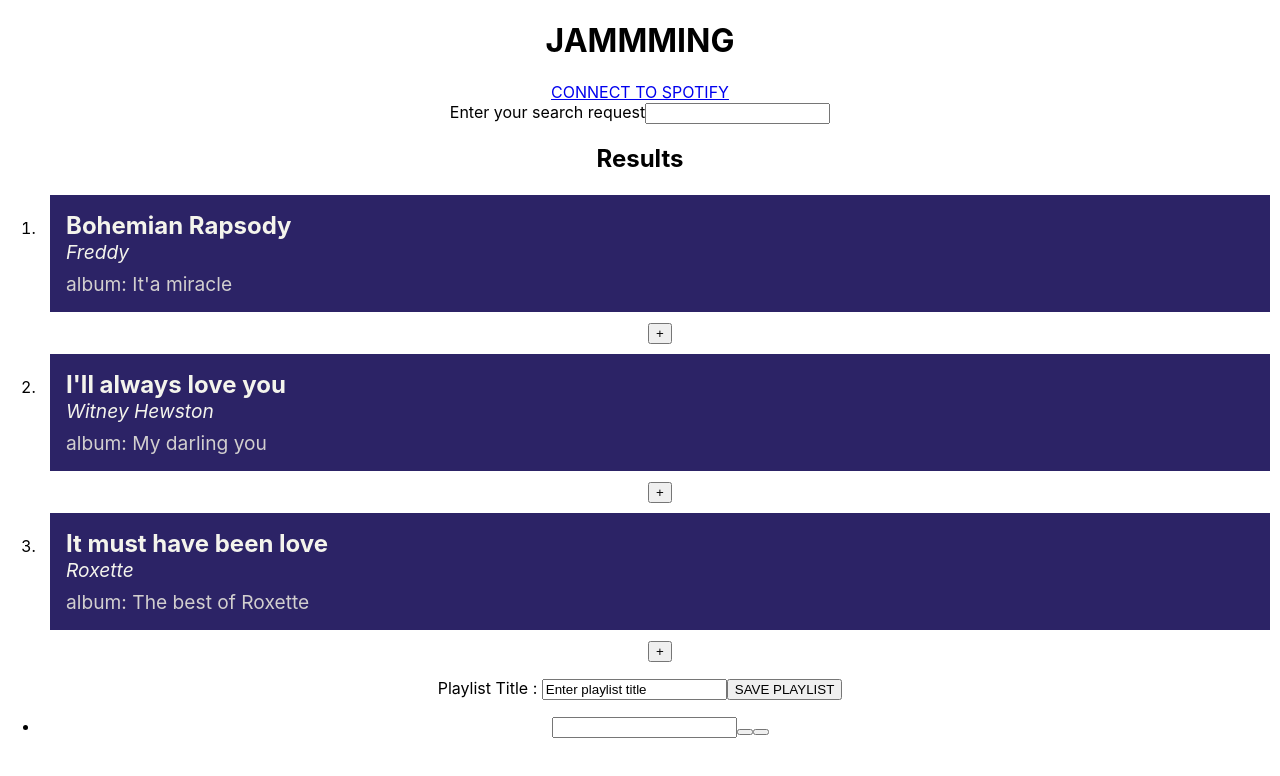
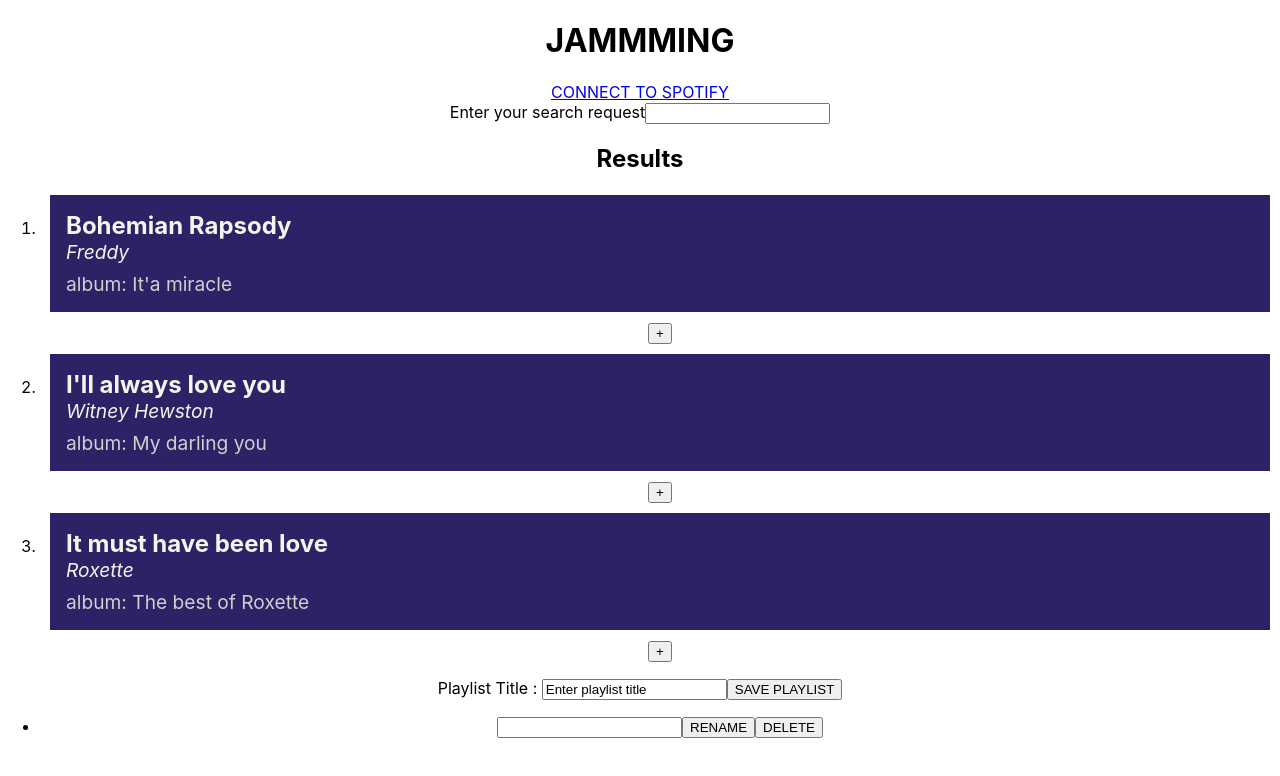
Before and after one commit to YuriyBurylo/jammming, a React (Create React App) app: page / in a window 1280 px wide. Both pictures are taken after a click on the button "SAVE PLAYLIST". Shown: the top 776 px of the page. Built offline with nearby package versions, Linux system fonts and the light colour scheme.

Commit message:
optimized MyPlayLists component

```diff
--- a/src/App.js
+++ b/src/App.js
@@ -128,7 +128,7 @@ function App() {
         <SearchBar handleInput={handleInput} value={input}/>
         <SearchResults data={results} addToPlayList={addToPlayListFunc} />
         <PlayList data={selected} removeFromPlayList={removeFromPlayListFunc} changeHandler={handleChange} clickHandler={handleClick} plInput={playlistTitle}/>
-        <MyPlayLists data={playListArray} changePlayListTitle={changePlayListTitle} value={newPlayListTitle} rename={renamePlayList} delete={deletePlayList}/>
+        <MyPlayLists data={playListArray} changePlayListTitle={changePlayListTitle} value={newPlayListTitle} rename={renamePlayList} del={deletePlayList}/>
       </main>
       <footer>
       </footer>
--- a/src/MyPlayLists/MyPlayLists.js
+++ b/src/MyPlayLists/MyPlayLists.js
@@ -2,10 +2,10 @@ import React from 'react';
 import Button from '../Button/Button';
 import styles from './MyPlayLists.module.css';
 
-function MyPlayLists(props) {
+function MyPlayLists({ data, changePlayListTitle, value, rename, del }) {
     return (
         <ul>
-            {props.data.map((playlist, index) => <li key={index}><form><input onChange={props.changePlayListTitle} value={props.value || playlist[0]}/><Button identifier={index}  handleClick={props.rename} sign="RENAME"/><Button identifier={index} handleClick={props.delete} sign="DELETE"/></form></li>)}
+            {data.map((playlist, index) => <li key={index}><form><input onChange={changePlayListTitle} value={value || playlist[0]}/><Button identifier={index}  handleClick={rename}>RENAME</Button><Button identifier={index} handleClick={del}>DELETE</Button></form></li>)}
         </ul>
     )
 }
```
